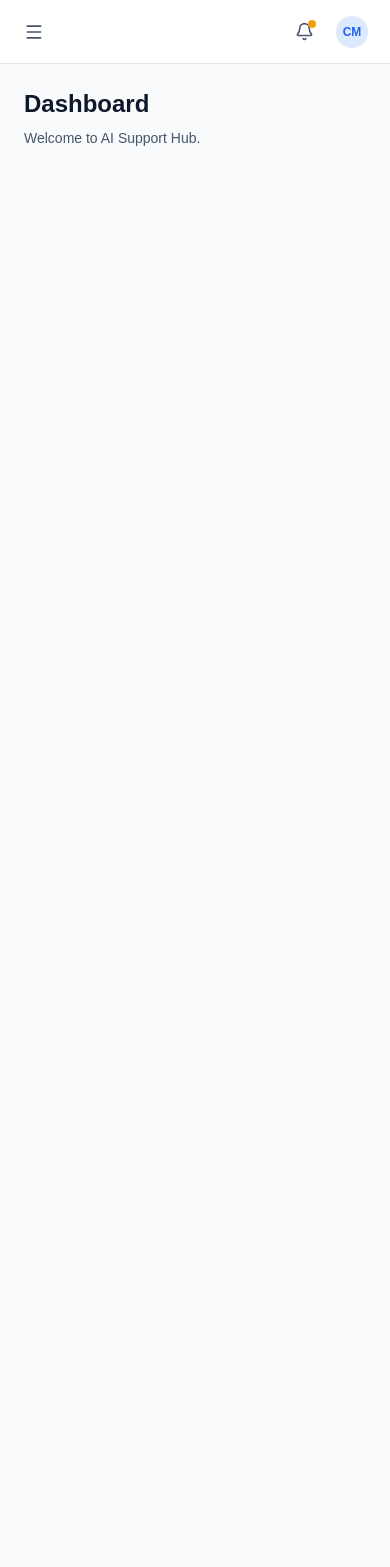
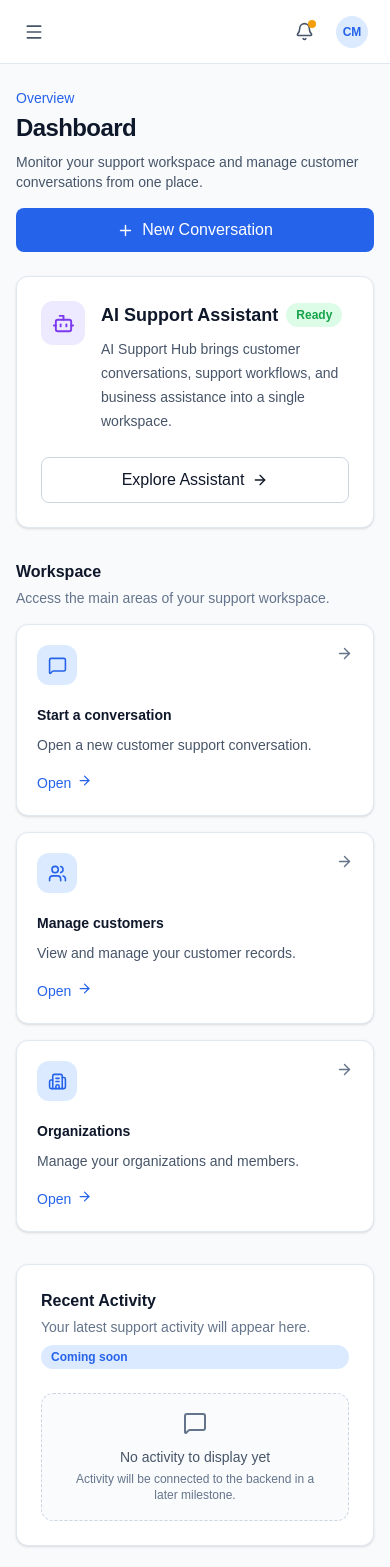
Before and after one commit to tinamanga/ai-support-hub, a Next.js app in the folder frontend/: page /dashboard in a window 390 px wide. Shown: the top 1567 px of the page. Before the commit the page ends 844 px from the top, so only its background shows below. Built offline with nearby package versions, Linux system fonts and the light colour scheme.

Commit message:
connecting frontend with the FastAPI backend

```diff
--- a/frontend/app/dashboard/page.tsx
+++ b/frontend/app/dashboard/page.tsx
@@ -1,15 +1,201 @@
-export default function DashboardPage() {
+import Link from "next/link";
+import {
+    ArrowRight,
+    Bot,
+    MessageSquare,
+    Users,
+    Building2,
+    Plus,
+  } from "lucide-react";
+
+  import Card from "@/components/ui/Card";
+  import Button from "@/components/ui/Button";
+  import Badge from "@/components/ui/Badge";
+
+  const quickActions = [
+    {
+      title: "Start a conversation",
+      description: "Open a new customer support conversation.",
+      href: "/conversations",
+      icon: MessageSquare,
+    },
+    {
+      title: "Manage customers",
+      description: "View and manage your customer records.",
+      href: "/customers",
+      icon: Users,
+    },
+    {
+      title: "Organizations",
+      description: "Manage your organizations and members.",
+      href: "/organizations",
+      icon: Building2,
+    },
+  ];
+
+  export default function DashboardPage() {
     return (
-      <main className="p-6">
-        <div className="mx-auto max-w-7xl">
-          <h1 className="text-2xl font-bold text-text">
-            Dashboard
-          </h1>
+      <div className="min-h-full bg-background">
+        <div className="mx-auto max-w-7xl px-4 py-6 sm:px-6 lg:px-8">
+          {/* Page header */}
+          <div className="flex flex-col gap-4 sm:flex-row sm:items-center sm:justify-between">
+            <div>
+              <p className="text-sm font-medium text-primary">
+                Overview
+              </p>
 
-          <p className="mt-2 text-sm text-text-secondary">
-            Welcome to AI Support Hub.
-          </p>
+              <h1 className="mt-1 text-2xl font-bold tracking-tight text-text sm:text-3xl">
+                Dashboard
+              </h1>
+
+              <p className="mt-2 max-w-2xl text-sm text-text-secondary">
+                Monitor your support workspace and manage customer
+                conversations from one place.
+              </p>
+            </div>
+
+            <Button>
+              <Plus size={17} className="mr-2" aria-hidden="true" />
+              New Conversation
+            </Button>
+          </div>
+
+          {/* AI introduction */}
+          <Card className="mt-6 overflow-hidden">
+            <div className="flex flex-col gap-6 p-6 sm:p-7 lg:flex-row lg:items-center lg:justify-between">
+              <div className="flex items-start gap-4">
+                <div className="flex h-11 w-11 shrink-0 items-center justify-center rounded-lg bg-secondary-light text-secondary">
+                  <Bot size={23} aria-hidden="true" />
+                </div>
+
+                <div>
+                  <div className="flex flex-wrap items-center gap-2">
+                    <h2 className="text-lg font-semibold text-text">
+                      AI Support Assistant
+                    </h2>
+
+                    <Badge variant="success">Ready</Badge>
+                  </div>
+
+                  <p className="mt-2 max-w-2xl text-sm leading-6 text-text-secondary">
+                    AI Support Hub brings customer conversations,
+                    support workflows, and business assistance into a
+                    single workspace.
+                  </p>
+                </div>
+              </div>
+
+              <Button variant="outline">
+                Explore Assistant
+                <ArrowRight
+                  size={16}
+                  className="ml-2"
+                  aria-hidden="true"
+                />
+              </Button>
+            </div>
+          </Card>
+
+          {/* Workspace overview */}
+          <section className="mt-8">
+            <div className="mb-4">
+              <h2 className="text-base font-semibold text-text">
+                Workspace
+              </h2>
+
+              <p className="mt-1 text-sm text-text-muted">
+                Access the main areas of your support workspace.
+              </p>
+            </div>
+
+            <div className="grid gap-4 md:grid-cols-3">
+              {quickActions.map((action) => {
+                const Icon = action.icon;
+
+                return (
+                  <Card
+                    key={action.title}
+                    className="group transition-shadow hover:shadow-md"
+                  >
+                    <div className="p-5">
+                      <div className="flex items-start justify-between">
+                        <div className="flex h-10 w-10 items-center justify-center rounded-lg bg-primary-light text-primary">
+                          <Icon size={19} aria-hidden="true" />
+                        </div>
+
+                        <ArrowRight
+                          size={17}
+                          className="text-text-muted transition-transform group-hover:translate-x-1"
+                          aria-hidden="true"
+                        />
+                      </div>
+
+                      <h3 className="mt-5 text-sm font-semibold text-text">
+                        {action.title}
+                      </h3>
+
+                      <p className="mt-2 text-sm leading-6 text-text-secondary">
+                        {action.description}
+                      </p>
+
+                      <Link
+                        href={action.href}
+                        className="mt-4 inline-flex text-sm font-medium text-primary hover:text-primary-hover"
+                      >
+                        Open
+                        <ArrowRight
+                          size={15}
+                          className="ml-1.5"
+                          aria-hidden="true"
+                        />
+                      </Link>
+                    </div>
+                  </Card>
+                );
+              })}
+            </div>
+          </section>
+
+          {/* Activity placeholder */}
+          <section className="mt-8">
+            <Card>
+              <div className="p-6">
+                <div className="flex flex-col gap-2 sm:flex-row sm:items-center sm:justify-between">
+                  <div>
+                    <h2 className="text-base font-semibold text-text">
+                      Recent Activity
+                    </h2>
+
+                    <p className="mt-1 text-sm text-text-muted">
+                      Your latest support activity will appear here.
+                    </p>
+                  </div>
+
+                  <Badge>Coming soon</Badge>
+                </div>
+
+                <div className="mt-6 flex min-h-32 items-center justify-center rounded-lg border border-dashed border-border-strong bg-surface-muted/40 px-6">
+                  <div className="text-center">
+                    <MessageSquare
+                      size={24}
+                      className="mx-auto text-text-muted"
+                      aria-hidden="true"
+                    />
+
+                    <p className="mt-3 text-sm font-medium text-text-secondary">
+                      No activity to display yet
+                    </p>
+
+                    <p className="mt-1 text-xs text-text-muted">
+                      Activity will be connected to the backend in a
+                      later milestone.
+                    </p>
+                  </div>
+                </div>
+              </div>
+            </Card>
+          </section>
         </div>
-      </main>
+      </div>
     );
   }
--- /dev/null
+++ b/frontend/lib/api.ts
@@ -0,0 +1,47 @@
+import { API_URL } from "./config";
+
+interface RequestOptions extends RequestInit {
+  token?: string;
+}
+
+export async function apiRequest<T>(
+  endpoint: string,
+  options: RequestOptions = {},
+): Promise<T> {
+  const { token, headers, ...fetchOptions } = options;
+
+  const response = await fetch(`${API_URL}${endpoint}`, {
+    ...fetchOptions,
+    headers: {
+      "Content-Type": "application/json",
+      ...(token
+        ? {
+            Authorization: `Bearer ${token}`,
+          }
+        : {}),
+      ...headers,
+    },
+  });
+
+  if (!response.ok) {
+    let message = `Request failed with status ${response.status}`;
+
+    try {
+      const errorData = await response.json();
+
+      if (typeof errorData?.detail === "string") {
+        message = errorData.detail;
+      }
+    } catch {
+      // Keeps the default error message when the response is not JSON.
+    }
+
+    throw new Error(message);
+  }
+
+  if (response.status === 204) {
+    return undefined as T;
+  }
+
+  return response.json() as Promise<T>;
+}
--- /dev/null
+++ b/frontend/lib/config.ts
@@ -0,0 +1,2 @@
+export const API_URL =
+  process.env.NEXT_PUBLIC_API_URL || "http://localhost:8000";
--- /dev/null
+++ b/frontend/types/api.ts
@@ -0,0 +1,29 @@
+export interface User {
+    id: number;
+    email: string;
+    full_name: string;
+    is_active: boolean;
+  }
+
+  export interface Organization {
+    id: number;
+    name: string;
+    slug: string;
+    is_active: boolean;
+    created_at: string;
+    updated_at: string;
+  }
+
+  export type OrganizationRole =
+    | "owner"
+    | "admin"
+    | "agent"
+    | "member";
+
+  export interface OrganizationMember {
+    id: number;
+    organization_id: number;
+    user_id: number;
+    role: OrganizationRole;
+    created_at: string;
+  }
```
Also changed, not shown: 1 other file (tests, documents, lock files or other folders).
